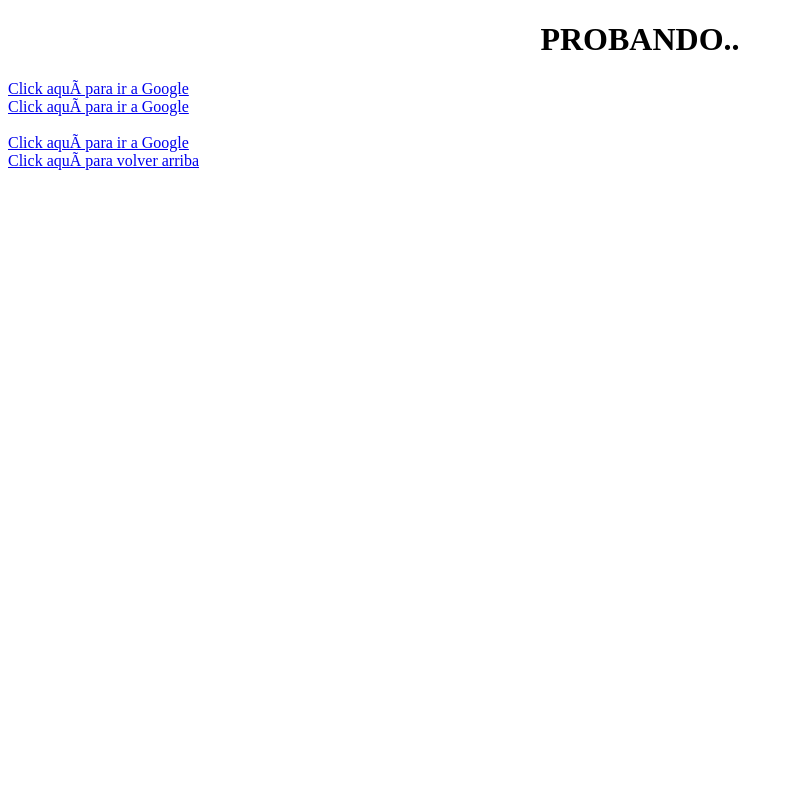
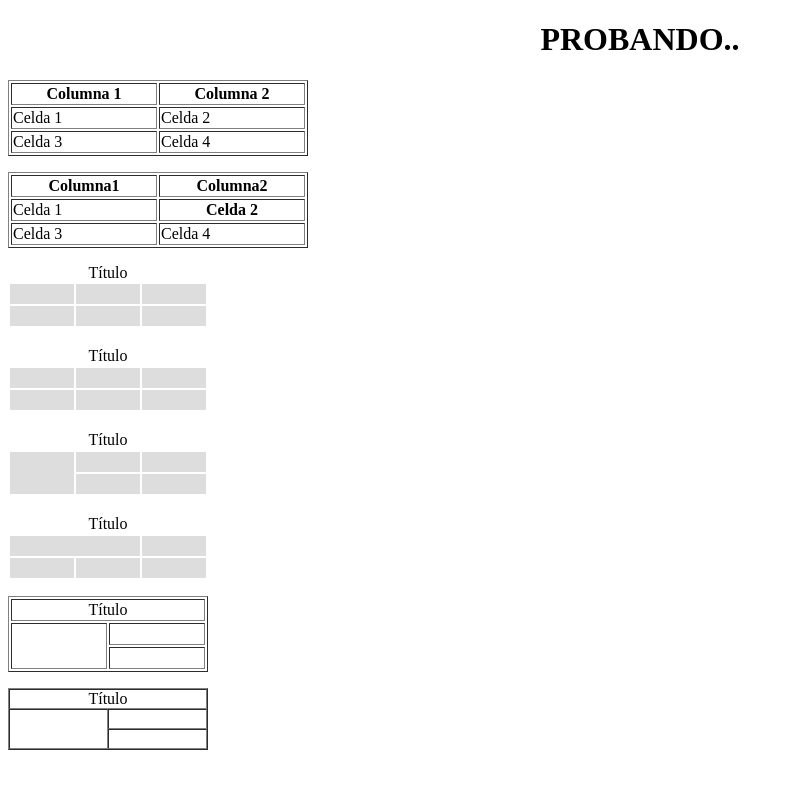
Before and after one commit to lcordoba844/EntornosGraficos, a plain HTML site: page práctica_1/prueba ejercicio3.html in a window 1280 px wide. Shown: the whole page, without its empty margins (0-793 px from the left). Drawn offline with Linux system fonts and the light colour scheme.

Commit message:
tables test

```diff
--- a/práctica_1/prueba ejercicio3.html
+++ b/práctica_1/prueba ejercicio3.html
@@ -5,11 +5,144 @@
         <h1 align="center">PROBANDO..</h1>
     </head>
     <body>
-        <a href="http://www.google.com.ar">Click aquí para ir a Google</a> <br/>
-        <a href="http://www.google.com.ar" target="_blank">Click aquí para ir a Google</a><br/>
-        <a href="http://www. google.com.ar" type="text/html" hreflang="es" charset="utf-8" rel="help"><br/>
-        <a href="#">Click aquí para ir a Google</a><br/>
-        <a href="#arriba">Click aquí para volver arriba</a><br/>
-        <a name="arriba" id="arriba"></a><br/>
+        <table border="1" width="300">
+            <tr>
+                <th>Columna 1</th>
+                <th>Columna 2</th>
+            </tr>
+            <tr>
+                <td>Celda 1</td>
+                <td>Celda 2</td>
+            </tr>
+            <tr>
+                <td>Celda 3</td>
+                <td>Celda 4</td>
+            </tr>
+        </table>
+
+        <p></p>
+        <p></p>
+
+        <table border="1" width="300">
+            <tr>
+                <td><div align="center"><strong>Columna1</strong></div></td>
+                <td><div align="center"><strong>Columna2</strong></div></td>
+            </tr>
+            <tr>
+                <td>Celda 1</td>
+                <th>Celda 2</th>
+            </tr>
+            <tr>
+                <td>Celda 3</td>
+                <td>Celda 4</td>
+            </tr>
+        </table>
+
+        <p></p>
+        <p></p>
+
+        <table width="200">
+            <caption>
+                Título
+            </caption>
+            <tr>
+                <td bgcolor="#dddddd">&nbsp;</td>
+                <td bgcolor="#dddddd">&nbsp;</td>
+                <td bgcolor="#dddddd">&nbsp;</td>
+            </tr>
+            <tr>
+                <td bgcolor="#dddddd">&nbsp;</td>
+                <td bgcolor="#dddddd">&nbsp;</td>
+                <td bgcolor="#dddddd">&nbsp;</td>
+            </tr>
+        </table>
+
+        <p></p>
+        <p></p>
+
+        <table width="200">
+            <tr>
+                <td colspan="3"><div align="center">Título</div></td>
+            </tr>
+            <tr>
+                <td bgcolor="#dddddd">&nbsp;</td>
+                <td bgcolor="#dddddd">&nbsp;</td>
+                <td bgcolor="#dddddd">&nbsp;</td>
+            </tr>
+            <tr>
+                <td bgcolor="#dddddd">&nbsp;</td>
+                <td bgcolor="#dddddd">&nbsp;</td>
+                <td bgcolor="#dddddd">&nbsp;</td>
+            </tr>
+        </table>
+
+        <p></p>
+        <p></p>
+
+        <table width="200">
+            <tr>
+                <td colspan="3"><div align="center">Título</div></td>
+            </tr>
+            <tr>
+                <td rowspan="2" bgcolor="#dddddd">&nbsp;</td>
+                <td bgcolor="#dddddd">&nbsp;</td>
+                <td bgcolor="#dddddd">&nbsp;</td>
+            </tr>
+            <tr>
+                <td bgcolor="#dddddd">&nbsp;</td>
+                <td bgcolor="#dddddd">&nbsp;</td>
+            </tr>
+        </table>
+
+        <p></p>
+        <p></p>
+
+        <table width="200">
+            <tr>
+                <td colspan="3"><div align="center">Título</div></td>
+            </tr>
+            <tr>
+                <td colspan="2" bgcolor="#dddddd">&nbsp;</td>
+                <td bgcolor="#dddddd">&nbsp;</td>
+            </tr>
+            <tr>
+                <td bgcolor="#dddddd">&nbsp;</td>
+                <td bgcolor="#dddddd">&nbsp;</td>
+                <td bgcolor="#dddddd">&nbsp;</td>
+            </tr>
+        </table>
+
+        <p></p>
+        <p></p>
+
+        <table width="200" border="1">
+            <tr>
+                <td colspan="3"><div align="center">Título</div></td>
+            </tr>
+            <tr>
+                <td colspan="2"rowspan="2">&nbsp;</td>
+                <td>&nbsp;</td>
+            </tr>
+            <tr>
+                <td width="50%">&nbsp;</td>
+            </tr>
+        </table>
+
+        <p></p>
+        <p></p>
+
+        <table width="200" border="1" cellpadding="0" cellspacing="0">
+            <tr>
+                <td colspan="2"><div align="center">Título</div></td>
+            </tr>
+            <tr>
+                <td rowspan="2">&nbsp;</td>
+                <td>&nbsp;</td>
+            </tr>
+            <tr>
+                <td width="50%">&nbsp;</td>
+            </tr>
+        </table>
+
     </body>
 </html>
```
